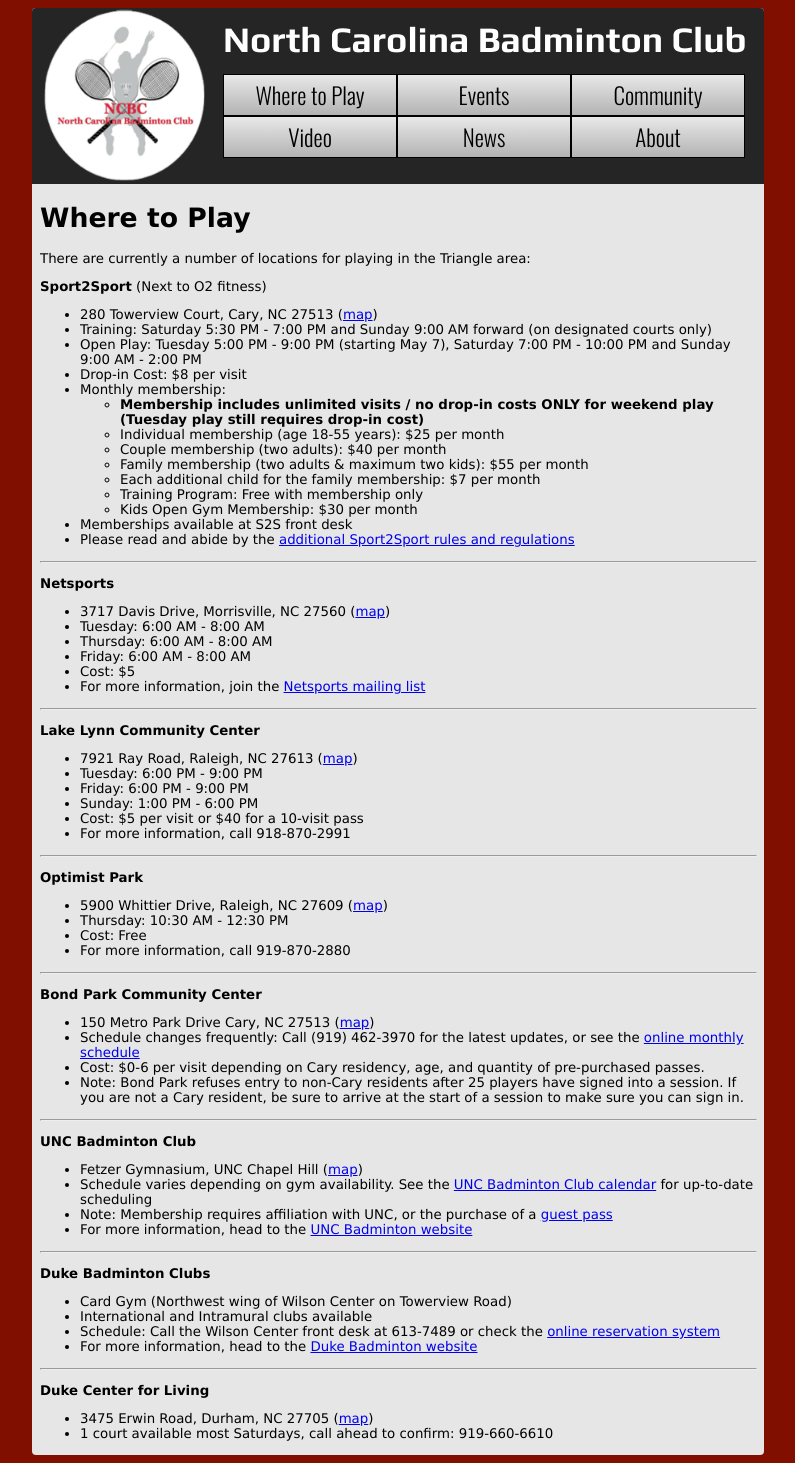
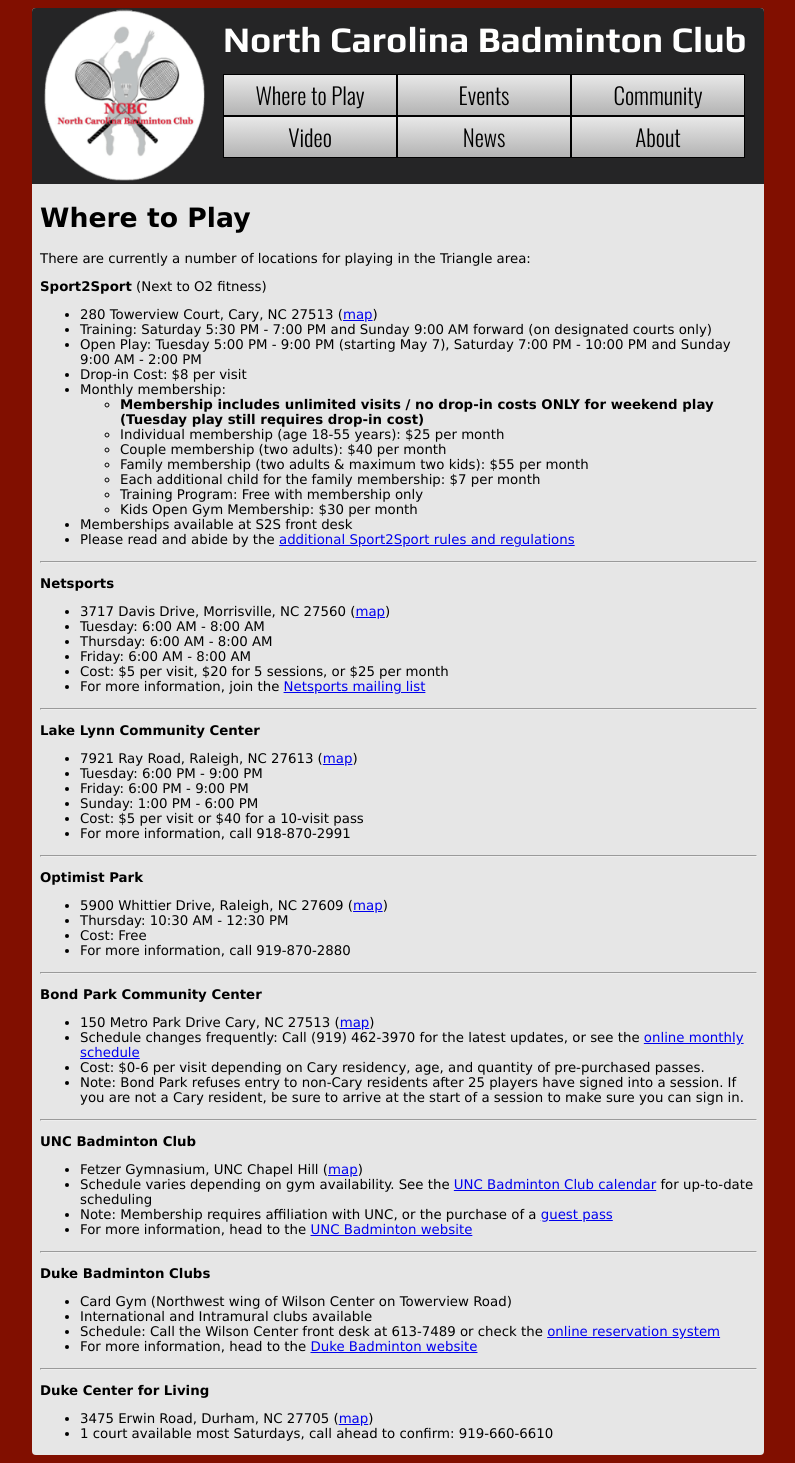
Before and after one commit to NCBC/ncbc.github.com, a Jekyll site: the page built from locations.md, in a window 1280 px wide. Shown: the whole page, without its empty margins (242-1037 px from the left). Built offline with Jekyll 4.4.1, drawn with Linux system fonts in a browser that asks for light colours.

Commit message:
Updated Netsports membership info

```diff
--- a/locations.md
+++ b/locations.md
@@ -31,7 +31,7 @@
 * Tuesday: 6:00 AM - 8:00 AM
 * Thursday: 6:00 AM - 8:00 AM
 * Friday: 6:00 AM - 8:00 AM
-* Cost: $5
+* Cost: $5 per visit, $20 for 5 sessions, or $25 per month
 * For more information, join the [Netsports mailing list](https://groups.google.com/forum/#!forum/badminton-is-passion)
 
 <hr />
```
